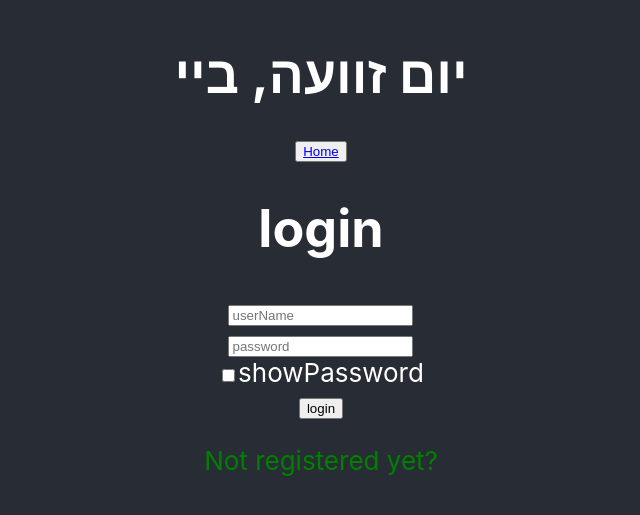
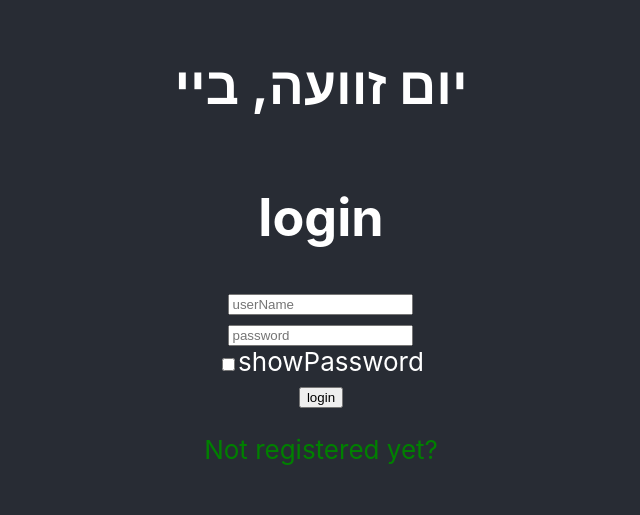
Before and after one commit to BENI23LAHAV/Full-stack, a React (Create React App) app in the folder client/: page /login in a window 1280 px wide. Shown: the part 145-660 px from the top of the page, without its empty margins (319-959 px from the left). Built offline with nearby package versions, Linux system fonts and the light colour scheme.

Commit message:
Baruch Hashem - finish all without CSS

```diff
--- a/client/src/App.js
+++ b/client/src/App.js
@@ -16,7 +16,7 @@ import Login from "./Components/Login/Login";
 export const UserContext = createContext(null);
 export const AlbumId = createContext();
 function App() {
-  const [user, setUser] = useState("Hey im a global user");
+  const [user, setUser] = useState(null);
   const [albumId, setAlbumId] = useState(1);
   const [acceptedUser, setAcceptedUser] = useState(false);
   useEffect(() => {
@@ -26,12 +26,21 @@ function App() {
     <div className="App">
       <header className="App-header">
         <Yom_zvaa />
-        {/* <h2>{user.name}</h2>
-        <h3>{user.email}</h3>
-        <h3>{user.city}</h3> */}
-        <button>
-          <Link to={"/"}>Home</Link>
-        </button>
+        {user && (
+          <>
+            <button>
+              <Link to="/">Home</Link>
+            </button>
+
+            <button
+              onClick={() => {
+                setUser(null);
+              }}>
+              Log Out
+            </button>
+          </>
+        )}
+
         {/*--------------make user global-------------------- */}
         <UserContext.Provider value={[user, setUser]}>
           <AlbumId.Provider value={[albumId, setAlbumId]}>
@@ -53,7 +62,6 @@ function App() {
 
                 <Route path="/todos">
                   <Route index element={<Todos />} />
-                  {/* <Route path="new" element={<NewTodo />} /> */}
                 </Route>
 
                 <Route path="/todos" element={<Todos />} />
--- a/client/src/Components/Login/Login.jsx
+++ b/client/src/Components/Login/Login.jsx
@@ -53,6 +53,8 @@ const Login = (props) => {
 
   /**---------------Async login function--------------- */
   async function login(user) {
+    console.log("im user: ", user);
+
     // user = JSON.parse(user);
     console.log("im user: ", user);
 
--- a/client/src/Components/Login/ProtectedLogin.jsx
+++ b/client/src/Components/Login/ProtectedLogin.jsx
@@ -4,6 +4,10 @@ import { useState, useContext } from "react";
 /**---------------ProtectedLogin component--------------- */
 const ProtectedLogin = (props) => {
   const [userID, setUserID] = useContext(UserContext);
+  {
+    console.log("userID: ", userID);
+  }
+
   return userID ? <Outlet /> : <Navigate to="/login" />;
 };
 
```
Also changed, not shown: 1 other file (tests, documents, lock files or other folders).
